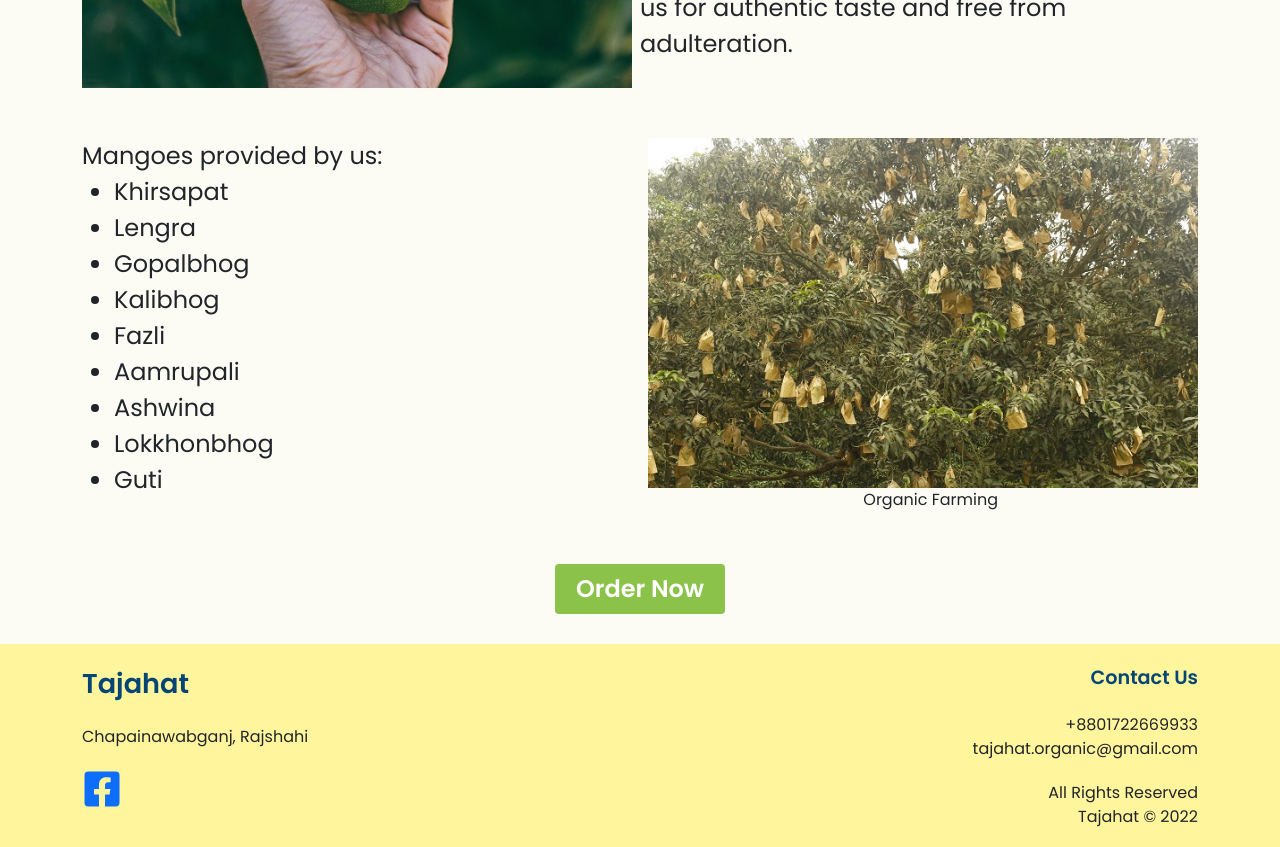
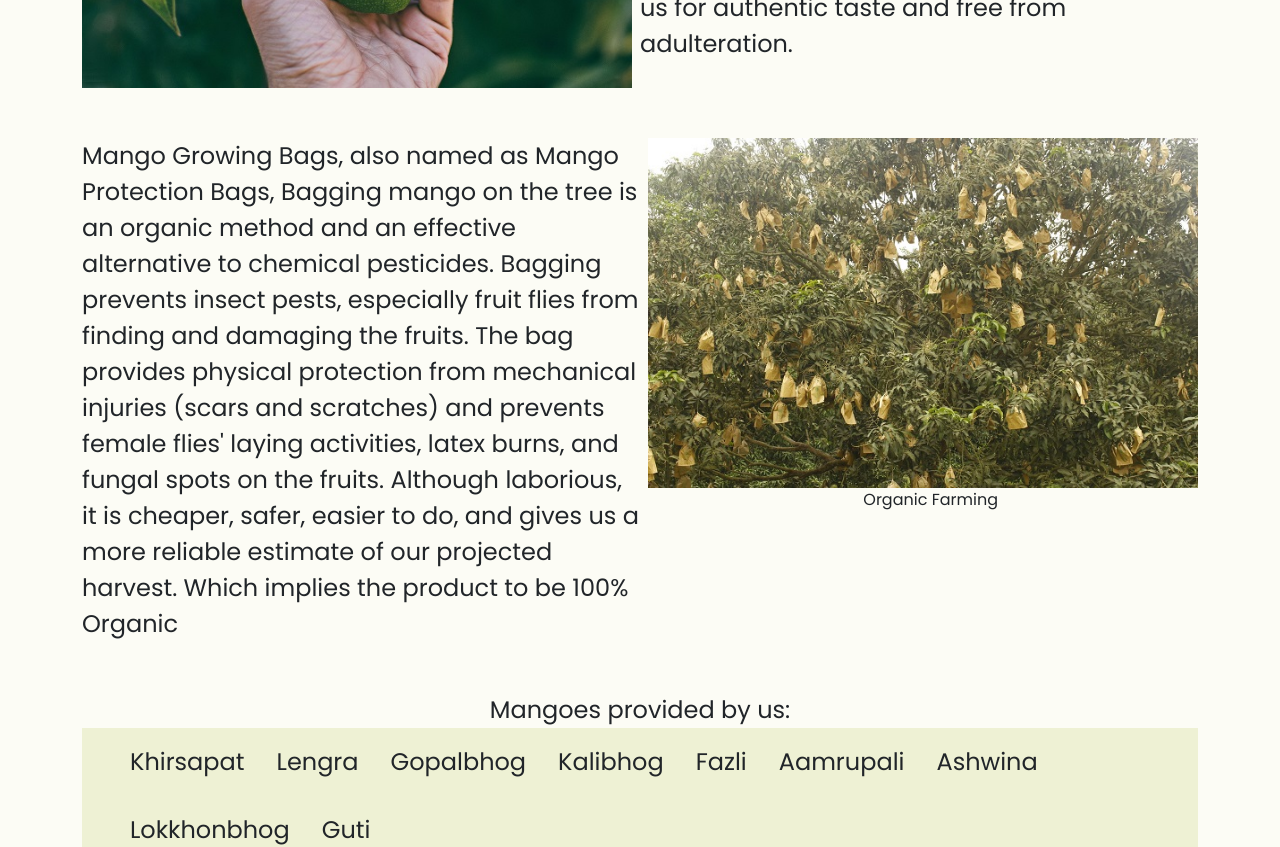
Before and after one commit to Viper4717/tajahat, a React (Create React App) app in the folder frontend/: page / in a window 1280 px wide. Shown: the part 940-1787 px from the top of the page. Built offline with nearby package versions, Linux system fonts and the light colour scheme; no server answers.

Commit message:
Homepage layout slightly changed

```diff
--- a/frontend/src/components/home/Home.css
+++ b/frontend/src/components/home/Home.css
@@ -45,6 +45,26 @@ figcaption {
     font-size: 1.5em;
     width: 50%;
 }
+.fullHomeBodyText{
+    margin-top: 50px;
+    font-size: 1.5em;
+    text-align: center;
+}
+ul{
+    list-style-type: none;
+    margin: 0;
+    padding: 0;
+    overflow: hidden;
+    background-color: #eef1d4;
+}
+
+li{
+    float: left;
+    display: block;
+    text-align: center;
+    padding: 16px;
+    text-decoration: none;
+}
 .orderButtonDiv{
     margin-top: 50px;
     text-align: center;
@@ -90,7 +110,7 @@ figcaption {
     }
     .homeImage{
         width: 100%;
-        height: 300px;
+        height: auto;
     }
     figcaption {
         font-size: 1em !important;
@@ -100,6 +120,11 @@ figcaption {
     .homeBodyText{
         font-size: 1em;
         width: 100%;
+        padding: 10px;
+    }
+    .fullHomeBodyText{
+        margin-top: 0px;
+        font-size: 1em;
         padding: 10px;
     }
     .orderButtonDiv{
--- a/frontend/src/components/home/Home.js
+++ b/frontend/src/components/home/Home.js
@@ -69,12 +69,36 @@ function Home() {
                         />
                     </div>
                     <div className="homeBodyText" data-aos="fade-left">
-                    We are Tajahat, an organic marketplace vowed to supply fresh and authentic foods to our valuable customers.
-                    We are involved in mango farming in Chapainawabganj for four generations. In the first attempt, we've decided
-                    to supply the premium quality fresh mangoes from our orchards. Please stay with us for authentic taste and free from adulteration.
+                        We are Tajahat, an organic marketplace vowed to supply fresh and authentic foods to our valuable customers.
+                        We are involved in mango farming in Chapainawabganj for four generations. In the first attempt, we've decided
+                        to supply the premium quality fresh mangoes from our orchards. Please stay with us for authentic taste and free from adulteration.
                     </div>
                 </div>
                 <div className="homeBody">
+                    <div className="hiddenHomeBodyImageDiv" data-aos="fade-right">
+                        <img
+                        className="homeImage"
+                        src={homeImage1}
+                        alt="mango"
+                        />
+                    </div>
+                    <div className="homeBodyText" data-aos="fade-right">
+                        Mango Growing Bags, also named as Mango Protection Bags, Bagging mango on the tree is an organic method and an effective alternative
+                        to chemical pesticides. Bagging prevents insect pests, especially fruit flies from finding and damaging the fruits. The bag provides
+                        physical protection from mechanical injuries (scars and scratches) and prevents female flies' laying activities, latex burns, and fungal
+                        spots on the fruits. Although laborious, it is cheaper, safer, easier to do, and gives us a more reliable estimate of our projected harvest.
+                        Which implies the product to be 100% Organic
+                    </div>
+                    <div className="homeBodyImageDivRight" data-aos="fade-left">
+                        <figure className='figureDiv'>
+                            <img
+                            className="homeImage"
+                            src={homeImage2}
+                            alt="mango"
+                            />
+                            <figcaption>Organic Farming</figcaption>
+                        </figure>
+                    </div>
                     <div className="hiddenHomeBodyImageDiv" data-aos="fade-left">
                         <figure className='figureDiv'>
                             <img
@@ -85,7 +109,8 @@ function Home() {
                             <figcaption>Organic Farming</figcaption>
                         </figure>
                     </div>
-                    <div className="homeBodyText" data-aos="fade-right">
+                </div>
+                <div className="fullHomeBodyText" data-aos="fade-right">
                     Mangoes provided by us:
                     <ul>
                         <li>Khirsapat</li>
@@ -98,17 +123,6 @@ function Home() {
                         <li>Lokkhonbhog</li>
                         <li>Guti</li>
                     </ul>
-                    </div>
-                    <div className="homeBodyImageDivRight" data-aos="fade-left">
-                        <figure className='figureDiv'>
-                            <img
-                            className="homeImage"
-                            src={homeImage2}
-                            alt="mango"
-                            />
-                            <figcaption>Organic Farming</figcaption>
-                        </figure>
-                    </div>
                 </div>
                 <div className="orderButtonDiv">
                     <Button className="orderButton" variant="custom" as={Link} to="/order">
```
